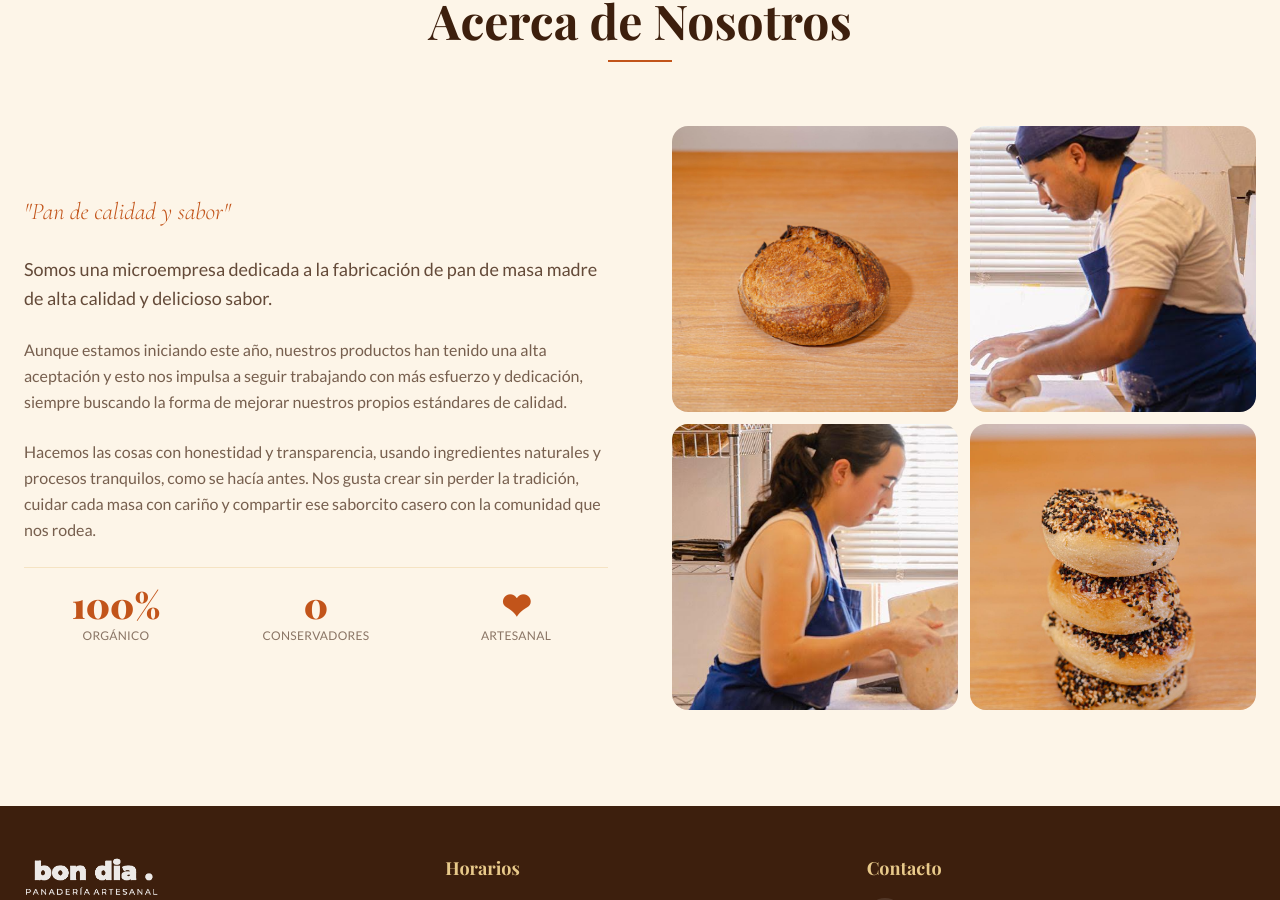
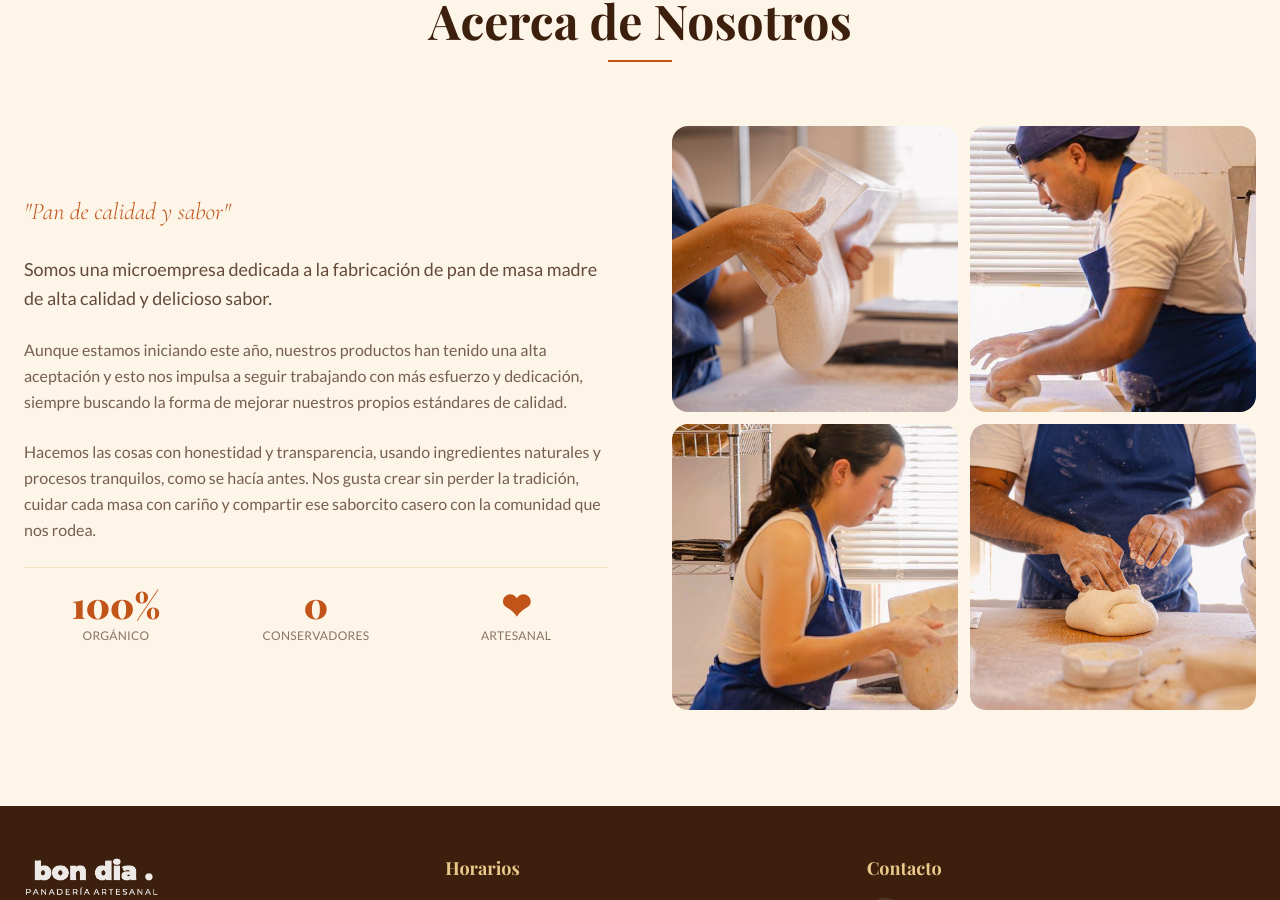
Before and after one commit to ElIngJavi/bon-dia-panaderia, a React (Vite) app: page / in a window 1280 px wide. Shown: the part 8179-9079 px from the top of the page. Built offline with nearby package versions, Linux system fonts and the light colour scheme; a web font is replaced by a local one.

Commit message:
feat: actualizar imágenes galería en sección Nosotros

```diff
--- a/src/components/Nosotros.jsx
+++ b/src/components/Nosotros.jsx
@@ -35,10 +35,10 @@ export default function Nosotros() {
           {/* Images grid — right */}
           <div className="grid grid-cols-2 gap-3">
             {[
-              { src: '/img/pan.jpeg',  alt: 'Pan de masa madre Bon Dia' },
+              { src: '/img/pan6.jpeg',  alt: 'Pan de masa madre Bon Dia' },
               { src: '/img/pan3.png',  alt: 'Pan artesanal Bon Dia' },
               { src: '/img/pan4.png',  alt: 'Panadería Bon Dia' },
-              { src: '/img/pan5.jpeg', alt: 'Hogaza artesanal Bon Dia' },
+              { src: '/img/pan4.jpeg', alt: 'Hogaza artesanal Bon Dia' },
             ].map((img) => (
               <div key={img.src} className="rounded-2xl aspect-square overflow-hidden">
                 <img src={img.src} alt={img.alt} className="w-full h-full object-cover hover:scale-105 transition-transform duration-500"/>
```
Also changed, not shown: public/img/pan6.jpeg (added).
